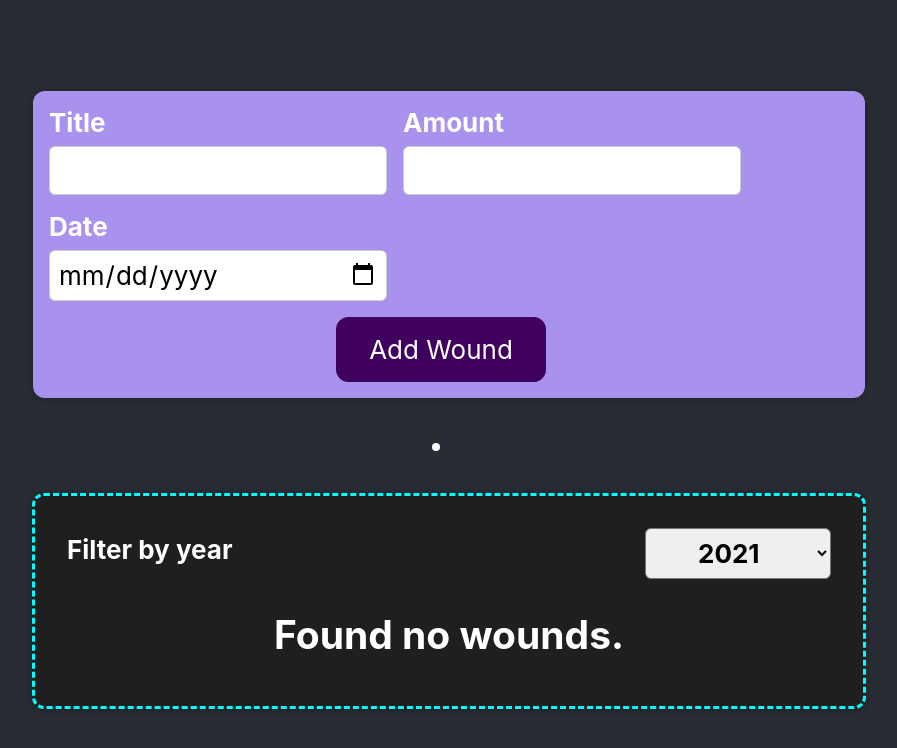
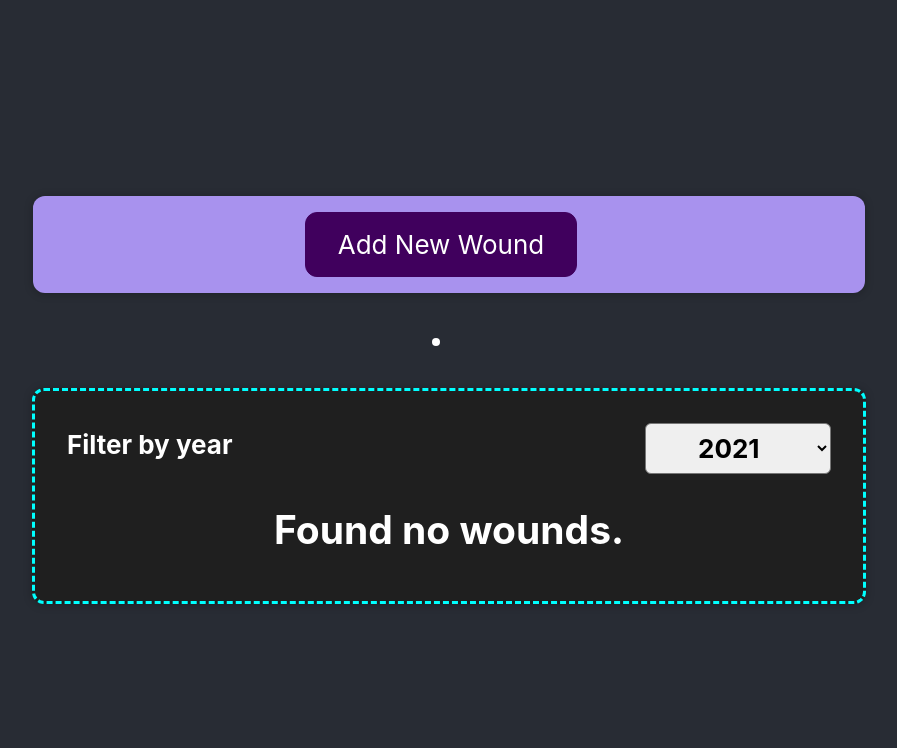
Before and after one commit to jordaninjohnson/get-up-and-go, a React (Create React App) app: page / in a window 1280 px wide. Shown: the top 748 px of the page, without its empty margins (191-1088 px from the left). Built offline with nearby package versions, Linux system fonts and the light colour scheme.

Commit message:
optionally display form

```diff
--- a/src/components/NewWound/NewWound.js
+++ b/src/components/NewWound/NewWound.js
@@ -1,20 +1,41 @@
-import React from 'react';
+import React, { useState } from 'react';
 
 import WoundForm from './WoundForm';
 import './NewWound.css';
 
 const NewWound = (props) => {
+
+    const [ isEditing, setIsEditing ] = useState(false);
+
     const saveWoundDataHandler = (enteredWoundData) => {
         const woundData = {
             ...enteredWoundData,
             id: Math.random().toString()
         };
         props.onAddWound(woundData);
+        setIsEditing(false);
         // console.log(woundData);
     }
+
+    const startEditingHandler = () => {
+        setIsEditing(true);
+    };
+
+    const stopEditingHandler = () => {
+        setIsEditing(false);
+    };
+
     return (
         <div className="new-wound">
-        <WoundForm onSaveWoundData={saveWoundDataHandler}/>
+            {!isEditing && (
+                <button onClick={startEditingHandler}>Add New Wound</button>
+            )}
+            {isEditing && (
+                <WoundForm
+                    onSaveWoundData={saveWoundDataHandler}
+                    onCancel={stopEditingHandler}
+                />
+            )}
         </div>
     );
 };
--- a/src/components/NewWound/WoundForm.js
+++ b/src/components/NewWound/WoundForm.js
@@ -86,7 +86,8 @@
                 </div>
             </div>
             <div className="new-expense__actions">
-            <button type="submit" >Add Wound</button>
+            <button type="button" onClick={props.onCancel}>Cancel</button>
+            <button type="submit">Add Wound</button>
             </div>
         </form>
     );
```
